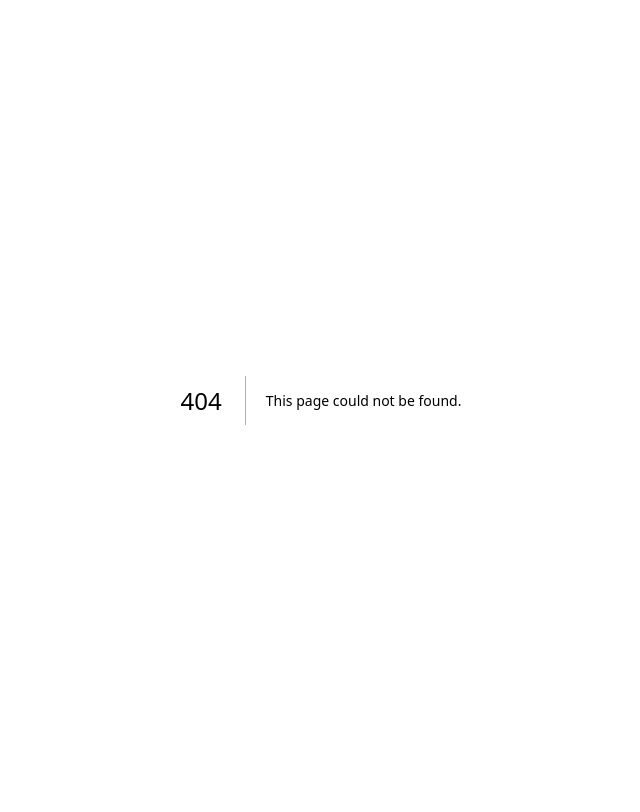
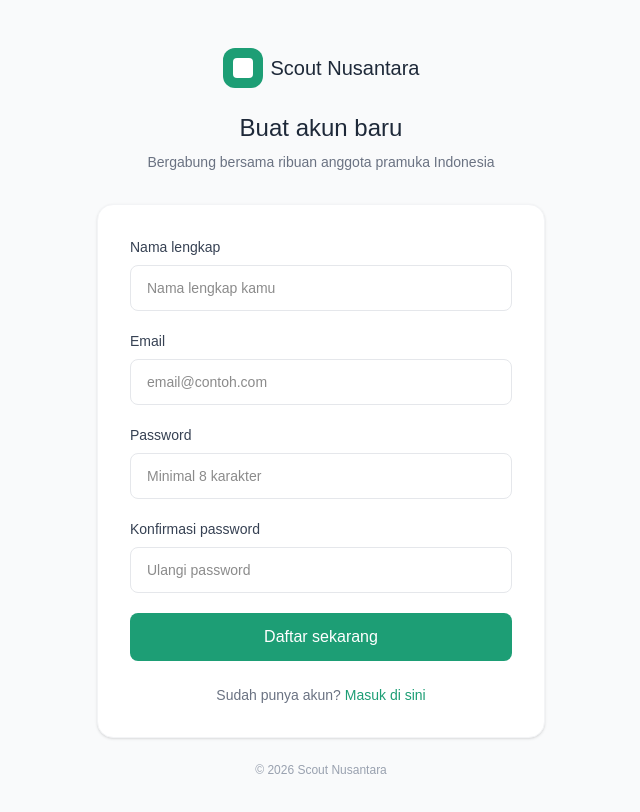
Before and after one commit to Andrio07/sn-frontend, a Next.js app: page /register in a window 1280 px wide. Before the commit this address had no page. Shown: the top 812 px of the page, without its empty margins (319-959 px from the left). Built offline with nearby package versions, Linux system fonts and the light colour scheme; no server answers.

Commit message:
feat: halaman register

```diff
--- /dev/null
+++ b/src/app/register/page.js
@@ -0,0 +1,129 @@
+'use client';
+import { useState } from 'react';
+import Link from 'next/link';
+import { useRouter } from 'next/navigation';
+import api from '@/lib/api';
+
+export default function Register() {
+  const router = useRouter();
+  const [form, setForm] = useState({ nama: '', email: '', password: '', konfirmasi: '' });
+  const [loading, setLoading] = useState(false);
+  const [error, setError] = useState('');
+
+  const handleSubmit = async (e) => {
+    e.preventDefault();
+    setError('');
+    if (form.password !== form.konfirmasi) {
+      setError('Password dan konfirmasi password tidak sama');
+      return;
+    }
+    setLoading(true);
+    try {
+      await api.post('/auth/register', {
+        nama: form.nama,
+        email: form.email,
+        password: form.password,
+        role: 'anggota',
+      });
+      router.push('/login?registered=1');
+    } catch (err) {
+      setError(err.response?.data?.message || 'Registrasi gagal');
+    } finally {
+      setLoading(false);
+    }
+  };
+
+  return (
+    <div className="min-h-screen bg-gray-50 flex items-center justify-center px-4 py-12">
+      <div className="w-full max-w-md">
+
+        <div className="text-center mb-8">
+          <Link href="/" className="inline-flex items-center gap-2 mb-6">
+            <div className="w-10 h-10 bg-[#1D9E75] rounded-xl flex items-center justify-center">
+              <div className="w-5 h-5 bg-white rounded-sm"></div>
+            </div>
+            <span className="text-xl font-medium text-gray-800">Scout Nusantara</span>
+          </Link>
+          <h1 className="text-2xl font-medium text-gray-800">Buat akun baru</h1>
+          <p className="text-gray-500 text-sm mt-2">Bergabung bersama ribuan anggota pramuka Indonesia</p>
+        </div>
+
+        <div className="bg-white rounded-2xl border border-gray-100 p-8 shadow-sm">
+          {error && (
+            <div className="bg-red-50 border border-red-100 text-red-600 text-sm px-4 py-3 rounded-lg mb-6">
+              {error}
+            </div>
+          )}
+
+          <form onSubmit={handleSubmit} className="flex flex-col gap-5">
+            <div>
+              <label className="block text-sm font-medium text-gray-700 mb-2">Nama lengkap</label>
+              <input
+                type="text"
+                placeholder="Nama lengkap kamu"
+                value={form.nama}
+                onChange={e => setForm({ ...form, nama: e.target.value })}
+                required
+                className="w-full px-4 py-3 rounded-lg border border-gray-200 text-sm focus:outline-none focus:border-[#1D9E75] focus:ring-1 focus:ring-[#1D9E75] transition"
+              />
+            </div>
+
+            <div>
+              <label className="block text-sm font-medium text-gray-700 mb-2">Email</label>
+              <input
+                type="email"
+                placeholder="email@contoh.com"
+                value={form.email}
+                onChange={e => setForm({ ...form, email: e.target.value })}
+                required
+                className="w-full px-4 py-3 rounded-lg border border-gray-200 text-sm focus:outline-none focus:border-[#1D9E75] focus:ring-1 focus:ring-[#1D9E75] transition"
+              />
+            </div>
+
+            <div>
+              <label className="block text-sm font-medium text-gray-700 mb-2">Password</label>
+              <input
+                type="password"
+                placeholder="Minimal 8 karakter"
+                value={form.password}
+                onChange={e => setForm({ ...form, password: e.target.value })}
+                required
+                minLength={8}
+                className="w-full px-4 py-3 rounded-lg border border-gray-200 text-sm focus:outline-none focus:border-[#1D9E75] focus:ring-1 focus:ring-[#1D9E75] transition"
+              />
+            </div>
+
+            <div>
+              <label className="block text-sm font-medium text-gray-700 mb-2">Konfirmasi password</label>
+              <input
+                type="password"
+                placeholder="Ulangi password"
+                value={form.konfirmasi}
+                onChange={e => setForm({ ...form, konfirmasi: e.target.value })}
+                required
+                className="w-full px-4 py-3 rounded-lg border border-gray-200 text-sm focus:outline-none focus:border-[#1D9E75] focus:ring-1 focus:ring-[#1D9E75] transition"
+              />
+            </div>
+
+            <button
+              type="submit"
+              disabled={loading}
+              className="w-full bg-[#1D9E75] hover:bg-[#0F6E56] text-white font-medium py-3 rounded-lg transition disabled:opacity-60 disabled:cursor-not-allowed"
+            >
+              {loading ? 'Memproses...' : 'Daftar sekarang'}
+            </button>
+          </form>
+
+          <p className="text-center text-sm text-gray-500 mt-6">
+            Sudah punya akun?{' '}
+            <Link href="/login" className="text-[#1D9E75] font-medium hover:underline">Masuk di sini</Link>
+          </p>
+        </div>
+
+        <p className="text-center text-xs text-gray-400 mt-6">
+          &copy; {new Date().getFullYear()} Scout Nusantara
+        </p>
+      </div>
+    </div>
+  );
+}
```
